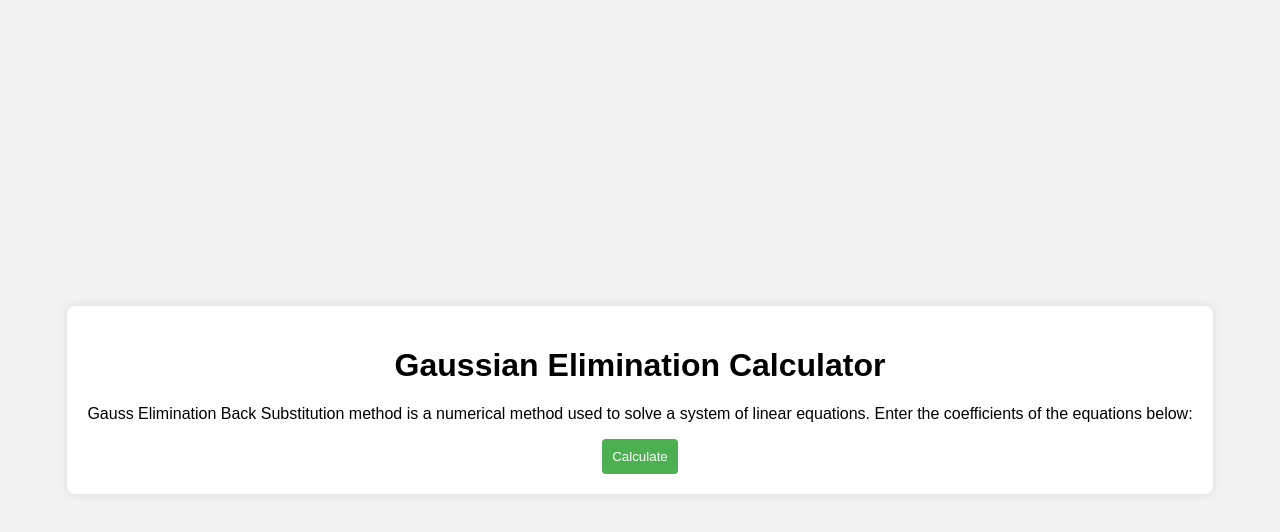
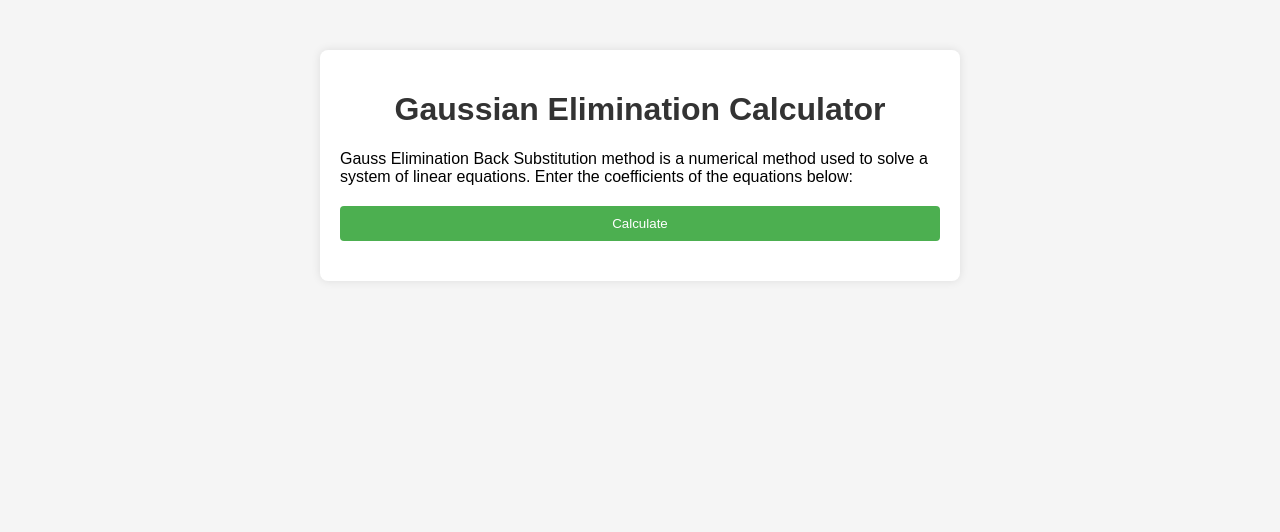
Before and after one commit to Joko15000/Joko15000.github.io, a plain HTML site: page index.html in a window 1280 px wide. Drawn offline with Linux system fonts and the light colour scheme.

Commit message:
Update style.css

```diff
--- a/style.css
+++ b/style.css
@@ -1,43 +1,44 @@
 body {
     font-family: 'Arial', sans-serif;
-    background-color: #f2f2f2;
+    background-color: #f5f5f5;
     margin: 0;
-    display: flex;
-    justify-content: center;
-    align-items: center;
-    height: 100vh;
+    padding: 0;
 }
 
 .container {
-    text-align: center;
-    background-color: white;
+    max-width: 600px;
+    margin: 50px auto;
+    background-color: #fff;
     padding: 20px;
     border-radius: 8px;
     box-shadow: 0 0 10px rgba(0, 0, 0, 0.1);
 }
 
-#matrix-input {
-    margin-bottom: 20px;
+h1 {
+    text-align: center;
+    color: #333;
 }
 
-#matrix-container {
+.matrix-input {
     margin-bottom: 20px;
 }
 
 button {
+    display: block;
+    width: 100%;
     padding: 10px;
     background-color: #4caf50;
-    color: white;
+    color: #fff;
     border: none;
     border-radius: 4px;
     cursor: pointer;
 }
 
-button:hover {
-    background-color: #45a049;
+.result {
+    margin-top: 20px;
 }
 
-#result-container {
-    font-weight: bold;
-    font-size: 18px;
+.tutorial {
+    margin-top: 20px;
+    color: #666;
 }
```
